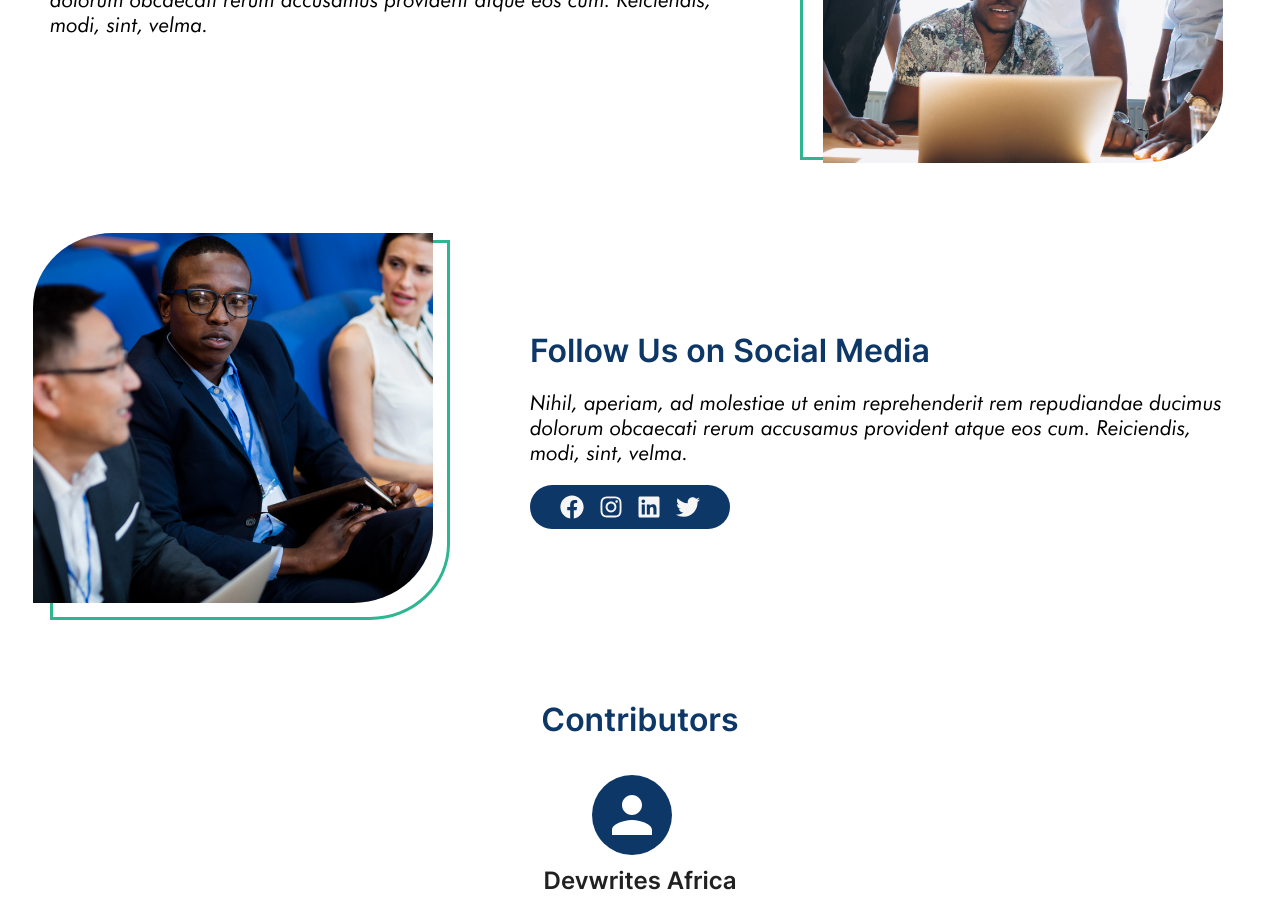
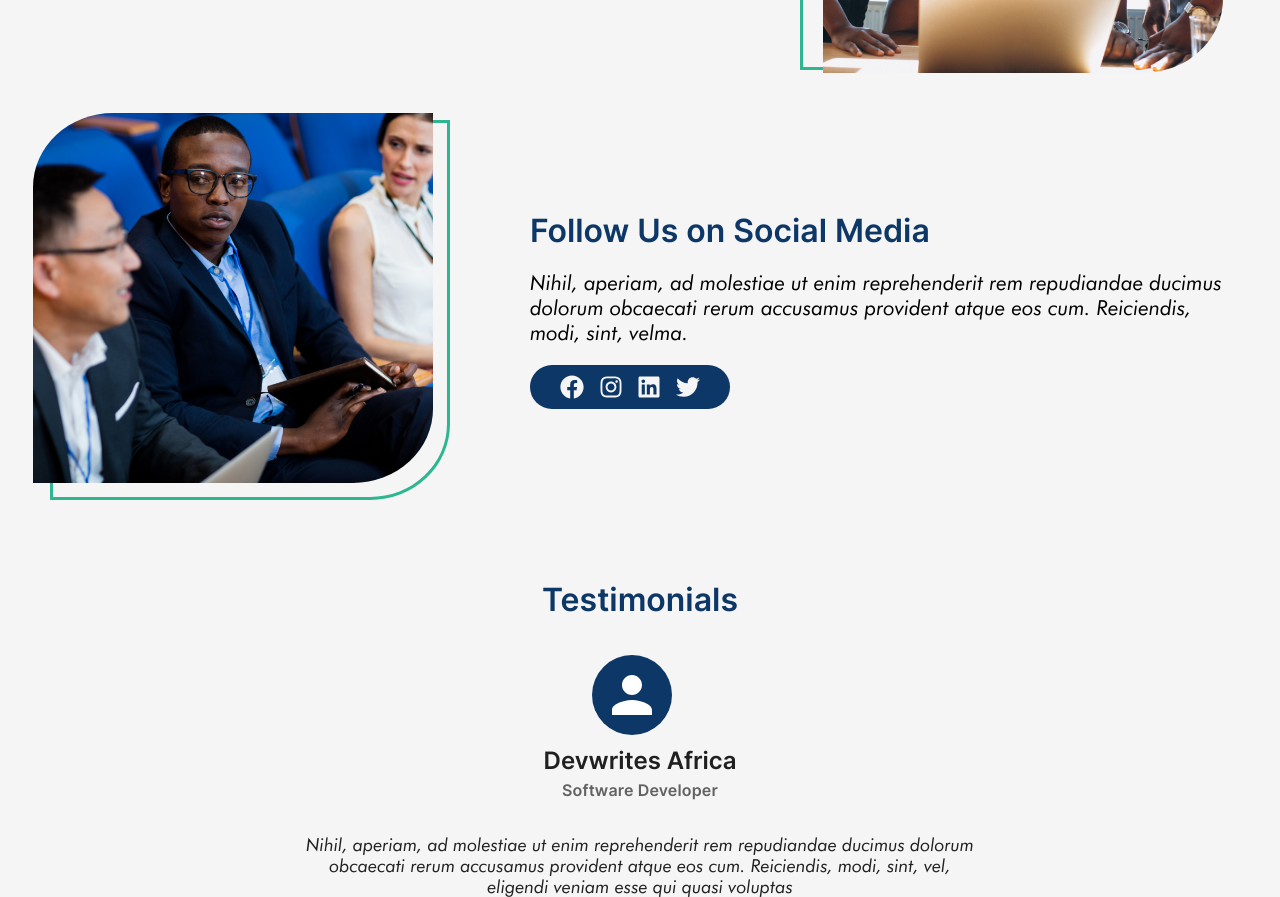
Before and after one commit to Devwrites-Africa/Devwrites, a React (Create React App) app in the folder frontend/: page / in a window 1280 px wide. Shown: the part 2720-3617 px from the top of the page. Built offline with nearby package versions, Linux system fonts and the light colour scheme.

Commit message:
Finished Testimonial and blog subscription section

```diff
--- a/frontend/src/Components/ContributorSlide.js
+++ b/frontend/src/Components/ContributorSlide.js
@@ -37,6 +37,7 @@ const styles = {
     card: {
         width: '700px',
         margin: '0 auto',
+        background: '#f5f5f5',
     },
     cardHeader: {
         display: 'flex',
@@ -65,7 +66,7 @@ const ContributorSlide = ()=> {
     return (
         <section className="contributors">
             <ThemeProvider theme={theme}>
-                <Typography variant='h4' align='center'>Contributors</Typography>
+                <Typography variant='h4' align='center'>Testimonials</Typography>
             </ThemeProvider>
             <Card sx={styles.card} elevation={0}>
                 <CardHeader sx={styles.cardHeader}
--- a/frontend/src/Pages/Home.css
+++ b/frontend/src/Pages/Home.css
@@ -153,6 +153,11 @@
 }
 
 /*features-section */
+
+.features-section {
+    background: var(--white);
+}
+
 .features-heading {
     text-align: center;
     padding: 30px 50px;
@@ -175,9 +180,8 @@
 .features {
     display: flex;
     justify-content: space-between;
-    margin-bottom: 80px;
+    margin-bottom: 50px;
     padding: 0 50px;
-    /* background: red; */
 }
 
 .features-image-container {
@@ -237,6 +241,10 @@
     left: 20px;
 }
 
+.features-social-media {
+    margin-bottom: 0;
+}
+
 .home-social-icons {
     display: flex;
     justify-content: space-between;
@@ -251,3 +259,56 @@
     color: var(--white);
     cursor: pointer;
 }
+
+.contributors {
+    background: var(--white);
+    padding-top: 80px;
+}
+.testimonial-section {
+    background: var(--white);
+}
+
+.subscribe-container {
+    text-align: center;
+    padding: 50px 20px;
+    margin-top: 50px;
+}
+
+.subscribe-container > h1 {
+    font-size: 2rem;
+    font-family: 'Inter';
+    color: var(--purple);
+    margin-bottom: 10px;
+}
+
+.subscribe-container > p {
+    font-size: 1.5rem;
+    font-family: 'Futura Bk BT';
+    margin-bottom: 30px;
+}
+
+.subsribe-input {
+    display: flex;
+    justify-content: center;
+}
+.subsribe-input > input {
+    padding: 10px 40px;
+    border-radius: 30px;
+    font-family: 'Inter';
+    font-size: 1.2rem;
+}
+.subscribe-email {
+    border: 3px solid white;
+    background: white;
+    margin-right: 20px;
+    box-shadow: 1px 1px 2px gray;
+
+}
+.subscribe-email:focus {
+    outline: none;
+}
+.subscribe-btn {
+    border: 3px solid var(--purple);
+    color: var(--purple);
+    font-weight: bold;
+}
--- a/frontend/src/Pages/Home.js
+++ b/frontend/src/Pages/Home.js
@@ -65,7 +65,6 @@ const HomePage = ()=> {
                         <p>Nihil, aperiam, ad molestiae ut enim reprehenderit rem repudiandae ducimus dolorum obcaecati rerum accusamus provident atque eos cum. Reiciendis, modi, sint, velma.
                         </p>
                     </div>
-
                 </div>
                 <div className="features reversed">
                     <div className="features-image-container reversed-image">
@@ -101,7 +100,7 @@ const HomePage = ()=> {
                     </div>
                 </div>
 
-                <div className="features ">
+                <div className="features features-social-media">
                     <div className="features-image-container">
                         <img src='../images/business-executives.png' alt='Business Executives' />
                     </div>
@@ -118,7 +117,17 @@ const HomePage = ()=> {
                     </div>
                 </div>
             </section>
-            <ContributorSlide />
+            <section className='testimonial-section'>
+                <ContributorSlide />
+                <div className="subscribe-container">
+                    <h1>Don't want to miss anything?</h1>
+                    <p>Get weekly update on the latest blogs, programs and tips right in your mailbox</p>
+                    <div className="subsribe-input">
+                        <input type='email' placeholder='Email' className="subscribe-email" />
+                        <input type='submit' className="subscribe-btn" value='Submit' />
+                    </div>
+                </div>
+            </section>
             <Footer />
         </div>
     )
```
